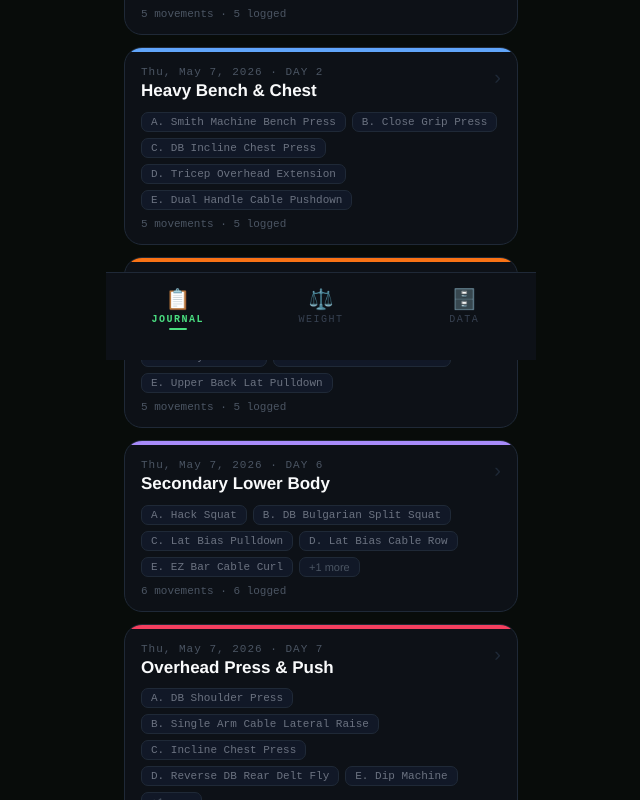
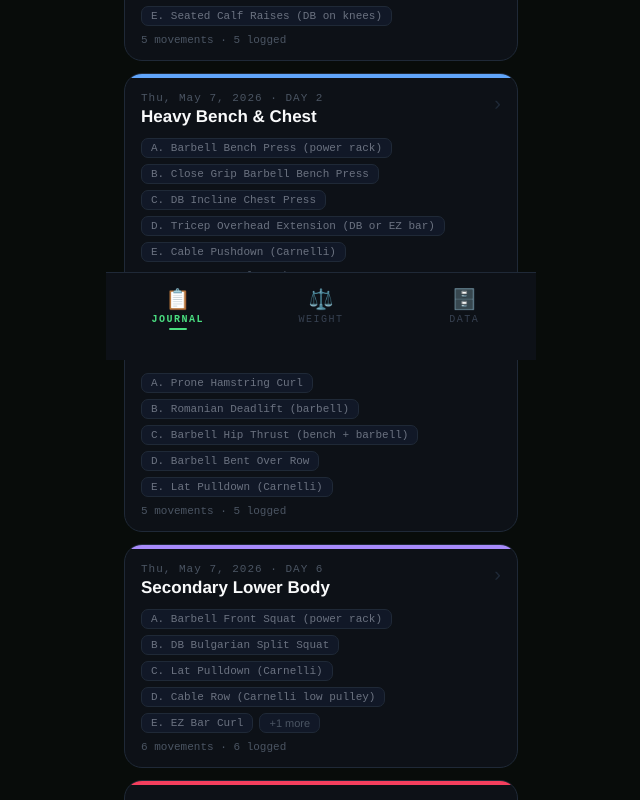
Before and after one commit to seankizy/bodybuilding-app, a React (Vite) app: page / in a window 1280 px wide. Shown: the part 440-1240 px from the top of the page, without its empty margins (319-959 px from the left). Built offline with nearby package versions, Linux system fonts and the light colour scheme.

Commit message:
Update App.jsx

```diff
--- a/src/App.jsx
+++ b/src/App.jsx
@@ -106,15 +106,15 @@ const SEED_ENTRIES = [
     id: 1000001, date: "2026-05-07", programDay: 1,
     customTitle: "Heavy Squats & Legs", note: "", completedAt: null,
     movements: [
-      { id: 1000101, name: "Barbell Squat", programRef: "A", setsTarget: 4, repsTarget: "8–12", rest: "2m 30s", note: "", doneAt: null, lastSets: null, lastDate: null,
+      { id: 1000101, name: "Barbell Squat (power rack)", programRef: "A", setsTarget: 4, repsTarget: "8–12", rest: "2m 30s", note: "", doneAt: null, lastSets: null, lastDate: null,
         sets: [{ w: "47.5", r: "12" }, { w: "50", r: "12" }, { w: "52", r: "12" }, { w: "52", r: "9" }] },
-      { id: 1000102, name: "45-Degree Leg Press", programRef: "B", setsTarget: 2, repsTarget: "6–10", rest: "2m", note: "", doneAt: null, lastSets: null, lastDate: null,
+      { id: 1000102, name: "Leg Press Machine", programRef: "B", setsTarget: 2, repsTarget: "6–10", rest: "2m", note: "", doneAt: null, lastSets: null, lastDate: null,
         sets: [{ w: "199.5", r: "10" }, { w: "199.5", r: "9" }] },
       { id: 1000103, name: "Leg Extension", programRef: "C", setsTarget: 3, repsTarget: "10–15", rest: "1m", note: "", doneAt: null, lastSets: null, lastDate: null,
         sets: [{ w: "32", r: "9" }, { w: "32", r: "10" }, { w: "32", r: "10" }] },
       { id: 1000104, name: "DB Walking Lunge", programRef: "D", setsTarget: 2, repsTarget: "10 each leg", rest: "1m", note: "", doneAt: null, lastSets: null, lastDate: null,
         sets: [{ w: "32", r: "10" }, { w: "32", r: "7" }] },
-      { id: 1000105, name: "Seated Calf Raises", programRef: "E", setsTarget: 4, repsTarget: "10–15", rest: "1m", note: "", doneAt: null, lastSets: null, lastDate: null,
+      { id: 1000105, name: "Seated Calf Raises (DB on knees)", programRef: "E", setsTarget: 4, repsTarget: "10–15", rest: "1m", note: "", doneAt: null, lastSets: null, lastDate: null,
         sets: [{ w: "68", r: "15" }, { w: "68", r: "15" }, { w: "68", r: "14" }, { w: "70.5", r: "14" }] },
     ],
   },
@@ -122,15 +122,15 @@ const SEED_ENTRIES = [
     id: 1000002, date: "2026-05-07", programDay: 2,
     customTitle: "Heavy Bench & Chest", note: "", completedAt: null,
     movements: [
-      { id: 1000201, name: "Smith Machine Bench Press", programRef: "A", setsTarget: 4, repsTarget: "8–10", rest: "3m", note: "", doneAt: null, lastSets: null, lastDate: null,
+      { id: 1000201, name: "Barbell Bench Press (power rack)", programRef: "A", setsTarget: 4, repsTarget: "8–10", rest: "3m", note: "", doneAt: null, lastSets: null, lastDate: null,
         sets: [{ w: "84", r: "10" }, { w: "84", r: "10" }, { w: "84", r: "12" }, { w: "86", r: "9" }] },
-      { id: 1000202, name: "Close Grip Press", programRef: "B", setsTarget: 3, repsTarget: "8–10", rest: "1m", note: "", doneAt: null, lastSets: null, lastDate: null,
+      { id: 1000202, name: "Close Grip Barbell Bench Press", programRef: "B", setsTarget: 3, repsTarget: "8–10", rest: "1m", note: "", doneAt: null, lastSets: null, lastDate: null,
         sets: [{ w: "70.5", r: "8" }, { w: "70.5", r: "5" }, { w: "61", r: "8" }] },
       { id: 1000203, name: "DB Incline Chest Press", programRef: "C", setsTarget: 3, repsTarget: "8–12", rest: "1m 30s", note: "", doneAt: null, lastSets: null, lastDate: null,
         sets: [{ w: "27", r: "12" }, { w: "27", r: "9" }, { w: "27", r: "10" }] },
-      { id: 1000204, name: "Tricep Overhead Extension", programRef: "D", setsTarget: 3, repsTarget: "10–15", rest: "1m", note: "", doneAt: null, lastSets: null, lastDate: null,
+      { id: 1000204, name: "Tricep Overhead Extension (DB or EZ bar)", programRef: "D", setsTarget: 3, repsTarget: "10–15", rest: "1m", note: "", doneAt: null, lastSets: null, lastDate: null,
         sets: [{ w: "18", r: "12" }, { w: "18", r: "10" }, { w: "18", r: "10" }] },
-      { id: 1000205, name: "Dual Handle Cable Pushdown", programRef: "E", setsTarget: 3, repsTarget: "10–15", rest: "1m", note: "", doneAt: null, lastSets: null, lastDate: null,
+      { id: 1000205, name: "Cable Pushdown (Carnelli)", programRef: "E", setsTarget: 3, repsTarget: "10–15", rest: "1m", note: "", doneAt: null, lastSets: null, lastDate: null,
         sets: [{ w: "18", r: "10" }, { w: "18", r: "11" }, { w: "18", r: "10" }] },
     ],
   },
@@ -140,13 +140,13 @@ const SEED_ENTRIES = [
     movements: [
       { id: 1000401, name: "Prone Hamstring Curl", programRef: "A", setsTarget: 4, repsTarget: "2×10-12, 2×15-20", rest: "1m", note: "", doneAt: null, lastSets: null, lastDate: null,
         sets: [{ w: "32", r: "12" }, { w: "32", r: "8" }, { w: "22.5", r: "16" }, { w: "22.5", r: "13" }] },
-      { id: 1000402, name: "Romanian Deadlift", programRef: "B", setsTarget: 3, repsTarget: "6–10", rest: "1m 30s", note: "", doneAt: null, lastSets: null, lastDate: null,
+      { id: 1000402, name: "Romanian Deadlift (barbell)", programRef: "B", setsTarget: 3, repsTarget: "6–10", rest: "1m 30s", note: "", doneAt: null, lastSets: null, lastDate: null,
         sets: [{ w: "70.5", r: "10" }, { w: "70.5", r: "10" }, { w: "70.5", r: "6" }] },
-      { id: 1000403, name: "Booty Builder", programRef: "C", setsTarget: 2, repsTarget: "20–25", rest: "1m", note: "", doneAt: null, lastSets: null, lastDate: null,
+      { id: 1000403, name: "Barbell Hip Thrust (bench + barbell)", programRef: "C", setsTarget: 2, repsTarget: "20–25", rest: "1m", note: "", doneAt: null, lastSets: null, lastDate: null,
         sets: [{ w: "61", r: "17" }, { w: "61", r: "13" }] },
       { id: 1000404, name: "Barbell Bent Over Row", programRef: "D", setsTarget: 3, repsTarget: "6–10", rest: "1m 30s", note: "", doneAt: null, lastSets: null, lastDate: null,
         sets: [{ w: "52", r: "10" }, { w: "52", r: "10" }, { w: "52", r: "" }] },
-      { id: 1000405, name: "Upper Back Lat Pulldown", programRef: "E", setsTarget: 3, repsTarget: "8–12", rest: "1m 30s", note: "", doneAt: null, lastSets: null, lastDate: null,
+      { id: 1000405, name: "Lat Pulldown (Carnelli)", programRef: "E", setsTarget: 3, repsTarget: "8–12", rest: "1m 30s", note: "", doneAt: null, lastSets: null, lastDate: null,
         sets: [{ w: "54.5", r: "10" }, { w: "54.5", r: "11" }, { w: "54.5", r: "9" }] },
     ],
   },
@@ -154,15 +154,15 @@ const SEED_ENTRIES = [
     id: 1000006, date: "2026-05-07", programDay: 6,
     customTitle: "Secondary Lower Body", note: "", completedAt: null,
     movements: [
-      { id: 1000601, name: "Hack Squat", programRef: "A", setsTarget: 4, repsTarget: "8–10", rest: "2m 30s", note: "", doneAt: null, lastSets: null, lastDate: null,
-        sets: [{ w: "131.5", r: "10" }, { w: "131.5", r: "10" }, { w: "140.5", r: "11" }, { w: "140.5", r: "12" }] },
+      { id: 1000601, name: "Barbell Front Squat (power rack)", programRef: "A", setsTarget: 4, repsTarget: "8–10", rest: "2m 30s", note: "", doneAt: null, lastSets: null, lastDate: null,
+        sets: [{ w: "50", r: "10" }, { w: "50", r: "10" }, { w: "55", r: "10" }, { w: "55", r: "9" }] },
       { id: 1000602, name: "DB Bulgarian Split Squat", programRef: "B", setsTarget: 2, repsTarget: "8–10", rest: "1m", note: "", doneAt: null, lastSets: null, lastDate: null,
         sets: [{ w: "27", r: "9" }, { w: "27", r: "11" }] },
-      { id: 1000603, name: "Lat Bias Pulldown", programRef: "C", setsTarget: 3, repsTarget: "10–12", rest: "1m", note: "", doneAt: null, lastSets: null, lastDate: null,
+      { id: 1000603, name: "Lat Pulldown (Carnelli)", programRef: "C", setsTarget: 3, repsTarget: "10–12", rest: "1m", note: "", doneAt: null, lastSets: null, lastDate: null,
         sets: [{ w: "59", r: "12" }, { w: "61", r: "10" }, { w: "61", r: "10" }] },
-      { id: 1000604, name: "Lat Bias Cable Row", programRef: "D", setsTarget: 3, repsTarget: "10–12", rest: "1m", note: "", doneAt: null, lastSets: null, lastDate: null,
+      { id: 1000604, name: "Cable Row (Carnelli low pulley)", programRef: "D", setsTarget: 3, repsTarget: "10–12", rest: "1m", note: "", doneAt: null, lastSets: null, lastDate: null,
         sets: [{ w: "59", r: "12" }, { w: "59", r: "11" }, { w: "59", r: "9" }] },
-      { id: 1000605, name: "EZ Bar Cable Curl", programRef: "E", setsTarget: 4, repsTarget: "10–12", rest: "1m", note: "", doneAt: null, lastSets: null, lastDate: null,
+      { id: 1000605, name: "EZ Bar Curl", programRef: "E", setsTarget: 4, repsTarget: "10–12", rest: "1m", note: "", doneAt: null, lastSets: null, lastDate: null,
         sets: [{ w: "16", r: "12" }, { w: "16", r: "10" }, { w: "16", r: "11" }, { w: "16", r: "6" }] },
       { id: 1000606, name: "DB Hammer Curl", programRef: "F", setsTarget: 3, repsTarget: "10–12", rest: "1m", note: "", doneAt: null, lastSets: null, lastDate: null,
         sets: [{ w: "10", r: "12" }, { w: "10", r: "12" }, { w: "10.5", r: "11" }] },
@@ -174,15 +174,15 @@ const SEED_ENTRIES = [
     movements: [
       { id: 1000701, name: "DB Shoulder Press", programRef: "A", setsTarget: 4, repsTarget: "5–8", rest: "2m", note: "", doneAt: null, lastSets: null, lastDate: null,
         sets: [{ w: "27", r: "8" }, { w: "27", r: "8" }, { w: "27", r: "7" }, { w: "27", r: "7" }] },
-      { id: 1000702, name: "Single Arm Cable Lateral Raise", programRef: "B", setsTarget: 4, repsTarget: "10–15", rest: "1m", note: "", doneAt: null, lastSets: null, lastDate: null,
+      { id: 1000702, name: "DB Lateral Raise (leaning)", programRef: "B", setsTarget: 4, repsTarget: "10–15", rest: "1m", note: "", doneAt: null, lastSets: null, lastDate: null,
         sets: [{ w: "3.5", r: "15" }, { w: "3.5", r: "15" }, { w: "3.5", r: "10" }, { w: "3.5", r: "9" }] },
-      { id: 1000703, name: "Incline Chest Press", programRef: "C", setsTarget: 3, repsTarget: "8–12", rest: "1m", note: "", doneAt: null, lastSets: null, lastDate: null,
-        sets: [{ w: "66", r: "10" }, { w: "66", r: "5" }, { w: "66", r: "6" }] },
+      { id: 1000703, name: "Incline Barbell Press (rack + bench)", programRef: "C", setsTarget: 3, repsTarget: "8–12", rest: "1m", note: "", doneAt: null, lastSets: null, lastDate: null,
+        sets: [{ w: "60", r: "10" }, { w: "60", r: "8" }, { w: "60", r: "8" }] },
       { id: 1000704, name: "Reverse DB Rear Delt Fly", programRef: "D", setsTarget: 3, repsTarget: "12–15", rest: "1m", note: "", doneAt: null, lastSets: null, lastDate: null,
         sets: [{ w: "5.5", r: "13" }, { w: "5.5", r: "15" }, { w: "7", r: "12" }] },
-      { id: 1000705, name: "Dip Machine", programRef: "E", setsTarget: 3, repsTarget: "10–12", rest: "1m", note: "Weight not logged", doneAt: null, lastSets: null, lastDate: null,
-        sets: [{ w: "", r: "8" }, { w: "", r: "7" }, { w: "", r: "5" }] },
-      { id: 1000706, name: "Tricep Cable Pushdown EZ Bar", programRef: "F", setsTarget: 3, repsTarget: "12–15", rest: "1m", note: "Tempo: 1-0-1-0", doneAt: null, lastSets: null, lastDate: null,
+      { id: 1000705, name: "Weighted Dips (belt or DB between legs)", programRef: "E", setsTarget: 3, repsTarget: "10–12", rest: "1m", note: "", doneAt: null, lastSets: null, lastDate: null,
+        sets: [{ w: "BW", r: "10" }, { w: "BW", r: "10" }, { w: "BW", r: "9" }] },
+      { id: 1000706, name: "Tricep Pushdown EZ Bar (cable machine)", programRef: "F", setsTarget: 3, repsTarget: "12–15", rest: "1m", note: "Tempo: 1-0-1-0", doneAt: null, lastSets: null, lastDate: null,
         sets: [{ w: "25", r: "10" }, { w: "25", r: "7" }, { w: "22.5", r: "8" }] },
     ],
   },
```
